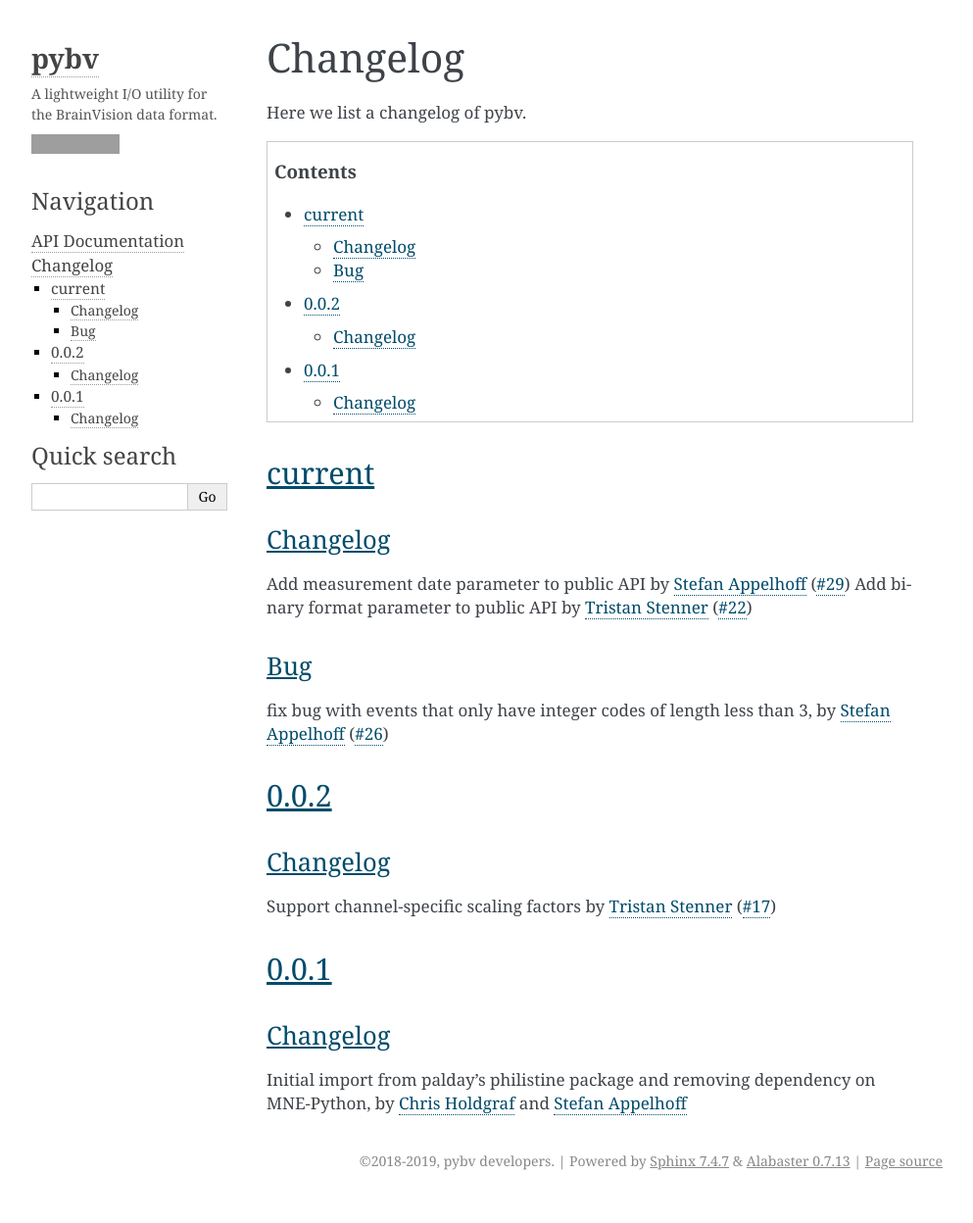
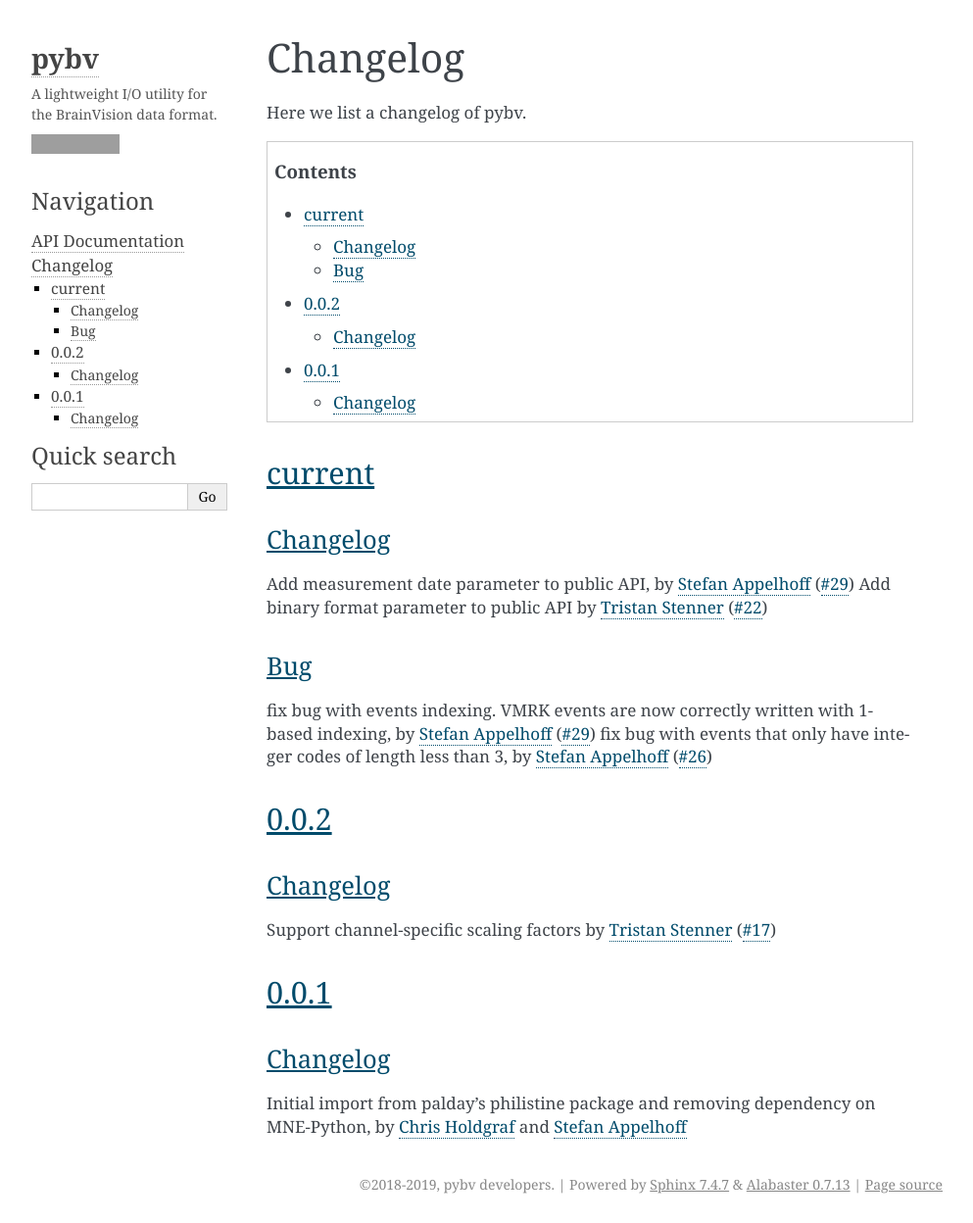
Before and after one commit to bids-standard/pybv, a Sphinx documentation site: the page built from docs/changelog.rst, in a window 1280 px wide and 1248 px high. Shown: the whole window at 98% size, without its empty margins (148-1141 px from the left). Built offline with Sphinx 7.4.7, drawn with Linux system fonts in a browser that asks for light colours; grey boxes are pictures that could not be loaded.

Commit message:
add whatsnew

```diff
--- a/docs/changelog.rst
+++ b/docs/changelog.rst
@@ -17,11 +17,12 @@ current
 
 Changelog
 ~~~~~~~~~
-Add measurement date parameter to public API by `Stefan Appelhoff`_ (`#29 <https://github.com/bids-standard/pybv/pull/29>`_)
+Add measurement date parameter to public API, by `Stefan Appelhoff`_ (`#29 <https://github.com/bids-standard/pybv/pull/29>`_)
 Add binary format parameter to public API by `Tristan Stenner`_ (`#22 <https://github.com/bids-standard/pybv/pull/22>`_)
 
 Bug
 ~~~
+fix bug with events indexing. VMRK events are now correctly written with 1-based indexing, by `Stefan Appelhoff`_ (`#29 <https://github.com/bids-standard/pybv/pull/29>`_)
 fix bug with events that only have integer codes of length less than 3, by `Stefan Appelhoff`_ (`#26 <https://github.com/bids-standard/pybv/pull/26>`_)
 
 0.0.2
```
